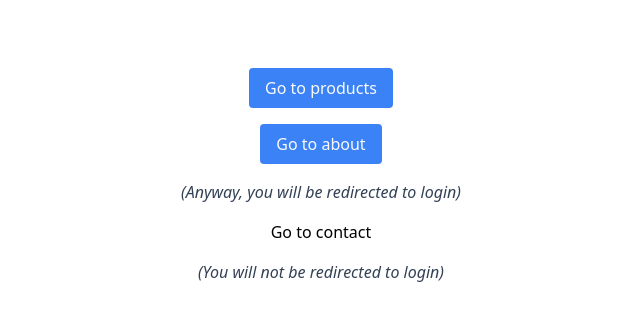
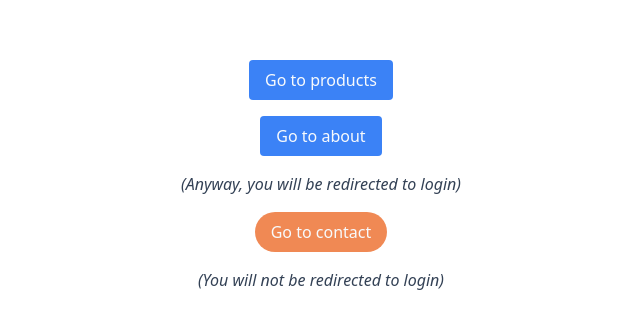
Before and after one commit to TLRKiliann/next-login, a Next.js app in the folder my-app/: page / in a window 1280 px wide. Shown: the part 224-552 px from the top of the page, without its empty margins (319-959 px from the left). Built offline with nearby package versions, Linux system fonts and the light colour scheme.

Commit message:
new config styles created for secondary-btn

```diff
--- a/my-app/src/app/globals.css
+++ b/my-app/src/app/globals.css
@@ -7,6 +7,11 @@
     @apply text-slate-50 bg-blue-500 cursor-pointer transition ease-in-out transform duration-200
     hover:scale-105 hover:bg-blue-600 hover:shadow-btn active:bg-blue-400 active:scale-95 active:shadow-none
     px-4 py-2 rounded;
+  }
+  .btn-secondary {
+    @apply text-slate-50 bg-orange-600/70 cursor-pointer transition ease-in-out transform duration-200
+    hover:scale-105 hover:bg-orange-600 hover:shadow-btn active:bg-orange-400 active:scale-95 active:shadow-none
+    px-4 py-2 rounded-full;
   }
 }
 
```
